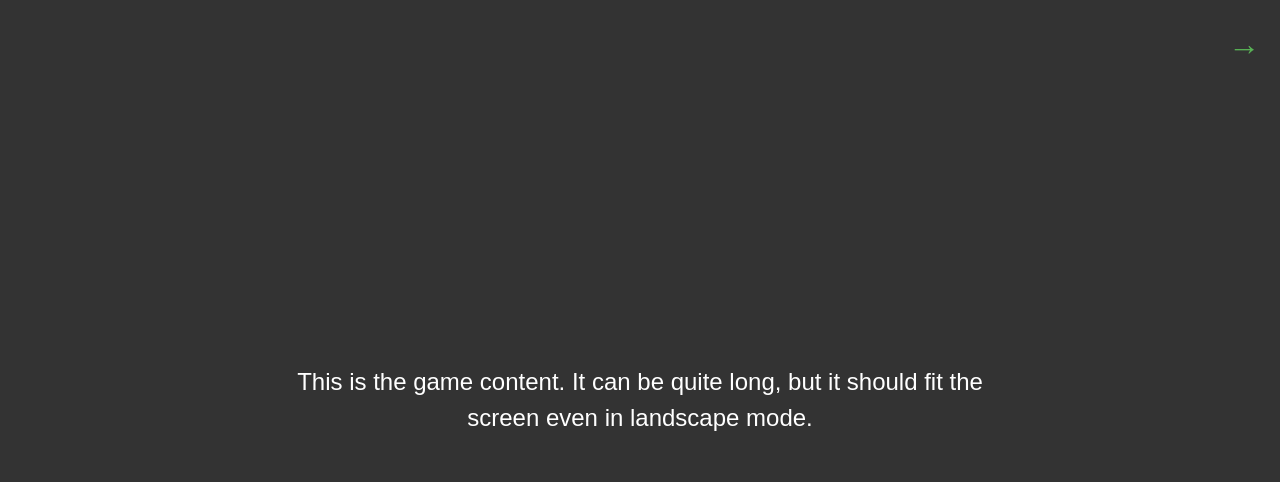
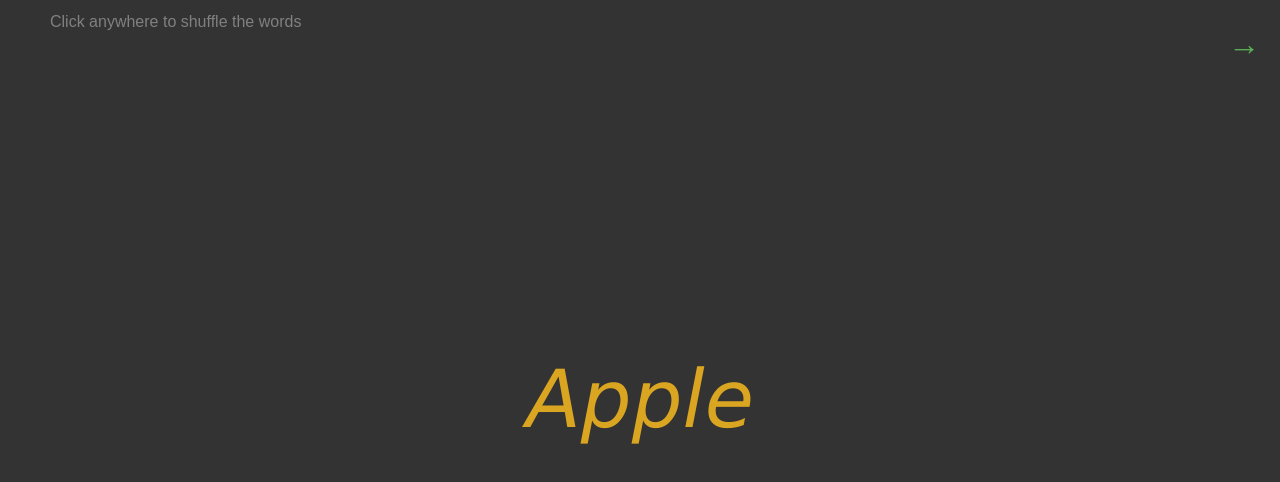
Before and after one commit to GemechisUrgessa/charades, a React (Vite) app: page /play in a window 1280 px wide. Shown: the top 482 px of the page. Built offline with nearby package versions, Linux system fonts and the light colour scheme.

Commit message:
about 90% completed

```diff
--- a/src/App.tsx
+++ b/src/App.tsx
@@ -7,7 +7,8 @@ import AboutPage from "./pages/about";
 import Rules from "./pages/rules";
 import Contact from "./pages/contact";
 import Play from "./pages/play";
-import { is } from "@babel/types";
+import gif from "./assets/play.gif";
+
 function App() {
   const [screen, setScreen] = React.useState(window.innerWidth);
   const [screenOrinetation, setScreenOrientation] = React.useState(
@@ -46,9 +47,34 @@ function App() {
     <>
       {notMobile ? (
         isLandscape ? (
-          <h1 className="no-game">
-            Sorry, this page of the app is not available a Landscape
-          </h1>
+          <div
+            style={{
+              display: "flex",
+              flexDirection: "column",
+              justifyContent: "center",
+              alignItems: "center",
+              height: "100vh",
+            }}
+          >
+            <h2
+              style={{
+                color: "red",
+                textAlign: "center",
+              }}
+            >
+              Sorry, this page of the app is not available on a Landscape view!!
+            </h2>
+            <img
+              style={{
+                color: "white",
+                width: "50px",
+                height: "50px",
+                transform: "rotate(90deg)",
+              }}
+              src={gif}
+              alt="gif"
+            />
+          </div>
         ) : (
           <h1 className="no-game">
             Sorry, this app is not available on desktop
--- a/src/index.css
+++ b/src/index.css
@@ -173,14 +173,14 @@ button:focus-visible {
   color: white;
 }
 
-.no-game {
+/* .no-game {
   display: flex;
   justify-content: center;
   align-items: center;
   height: 100vh;
   font-size: 2em;
   color: #646cff;
-}
+} */
 
 .mainPage {
   display: flex;
@@ -606,10 +606,14 @@ h1, h2 {
 }
 
 .text-content {
-  padding: 20px;
-  font-size: 1.5rem;
+  /* padding: 20px; */
+  font-size: 5rem;
   word-wrap: break-word;
-  max-width: 100vh;
+  width: 100%;
+  /* max-width: 100vh; */
+  font-family: Verdana, Geneva, Tahoma, sans-serif;
+  color: goldenrod;
+  font-style: italic;
   /* Based on viewport height, since we're rotating the view */
 }
 
@@ -617,6 +621,7 @@ h1, h2 {
 .landscape-prompt {
   display: flex;
   position: fixed;
+  flex-direction: column;
   top: 0;
   left: 0;
   width: 100vw;
--- a/src/localization/en.json
+++ b/src/localization/en.json
@@ -31,7 +31,35 @@
     },
     "playPage": {
     "rotateDevice": "Please rotate your device to landscape mode.",
-    "content": "This is the game content. It can be quite long, but it should fit the screen even in landscape mode."
+    "wordList": {
+        "apple": "Apple",
+        "banana": "Banana",
+        "carrot": "Carrot",
+        "dog": "Dog",
+        "elephant": "Elephant",
+        "frog": "Frog",
+        "giraffe": "Giraffe",
+        "horse": "Horse",
+        "iguana": "Iguana",
+        "jellyfish": "Jellyfish",
+        "kangaroo": "Kangaroo",
+        "lion": "Lion",
+        "monkey": "Monkey",
+        "narwhal": "Narwhal",
+        "ostrich": "Ostrich",
+        "penguin": "Penguin",
+        "quail": "Quail",
+        "rabbit": "Rabbit",
+        "snake": "Snake",
+        "tiger": "Tiger",
+        "umbrella": "Umbrella",
+        "vulture": "Vulture",
+        "whale": "Whale",
+        "xylophone": "Xylophone",
+        "yak": "Yak",
+        "zebra": "Zebra"
+
+    }
   }
 
 }
--- a/src/pages/play.tsx
+++ b/src/pages/play.tsx
@@ -1,9 +1,25 @@
 import React from "react";
 import { useTranslation } from "react-i18next";
+import gif from "../assets/play.gif";
+import charadesWords from "../services/en";
 
 const Play = () => {
   const { t } = useTranslation();
   const [isLandscape, setIsLandscape] = React.useState(false);
+  const [words, setWords] = React.useState(charadesWords.wordList);
+  const [word, setWord] = React.useState(words[0]);
+  React.useEffect(() => {
+    // on screen click, shuffle the words
+    window.addEventListener("click", () => {
+      setWords(words.sort(() => Math.random() - 0.5));
+      setWord(words[0]);
+    });
+    return () => {
+      window.removeEventListener("click", () => {
+        setWords(words.sort(() => Math.random() - 0.5));
+      });
+    };
+  }, [words]);
 
   React.useEffect(() => {
     const handleResize = () => {
@@ -22,11 +38,26 @@ const Play = () => {
     <>
       {!isLandscape ? (
         <div className="landscape-prompt ">
-          <p>{t("playPage.rotateDevice")}</p>
+          <p style={{ color: "red" }}>{t("playPage.rotateDevice")}</p>
+          <img
+            style={{ color: "white", width: "50px", height: "50px" }}
+            src={gif}
+            alt="gif"
+          />
         </div>
       ) : (
         <>
           <div className="play-container">
+            <span
+              style={{
+                position: "absolute",
+                top: "10px",
+                left: "50px",
+                color: "gray",
+              }}
+            >
+              Click anywhere to shuffle the words
+            </span>
             <div
               className="arrow"
               onClick={() => {
@@ -35,7 +66,7 @@ const Play = () => {
             >
               &rarr;
             </div>
-            <div className="text-content">{t("playPage.content")}</div>
+            <div className="text-content">{t(`playPage.wordList.${word}`)}</div>
           </div>
         </>
       )}
--- /dev/null
+++ b/src/services/en.ts
@@ -0,0 +1,33 @@
+const charadesWords = {
+    title: 'Charades',
+    wordList: [
+        'apple',
+        'banana',
+        'carrot',
+        'dog',
+        'elephant',
+        'frog',
+        'giraffe',
+        'horse',
+        'iguana',
+        'jellyfish',
+        'kangaroo',
+        'lion',
+        'monkey',
+        'narwhal',
+        'ostrich',
+        'penguin',
+        'quail',
+        'rabbit',
+        'snake',
+        'tiger',
+        'umbrella',
+        'vulture',
+        'whale',
+        'xylophone',
+        'yak',
+        'zebra',
+    ],
+    };
+
+export default charadesWords;
```
Also changed, not shown: src/assets/play.gif (added).
